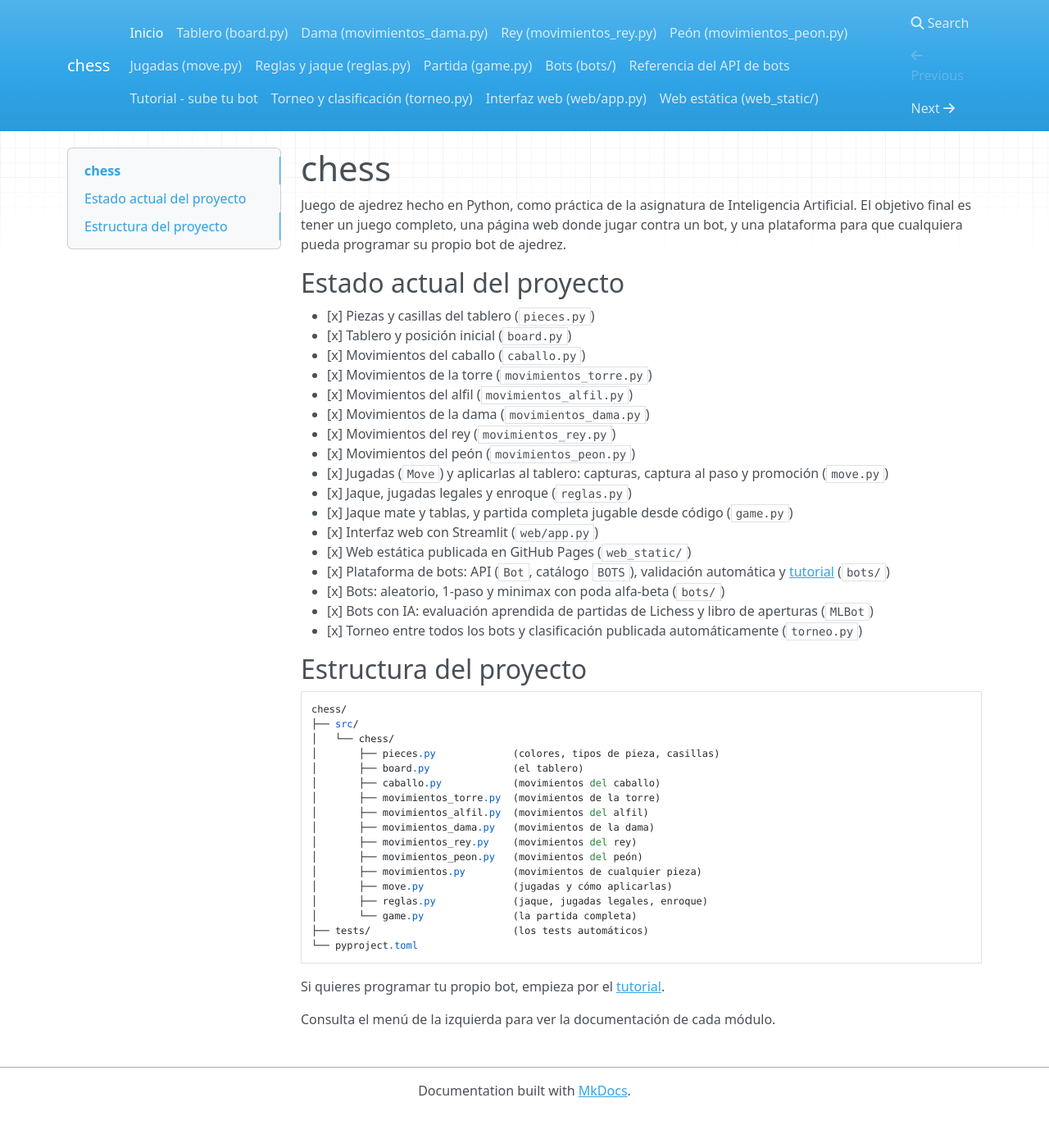
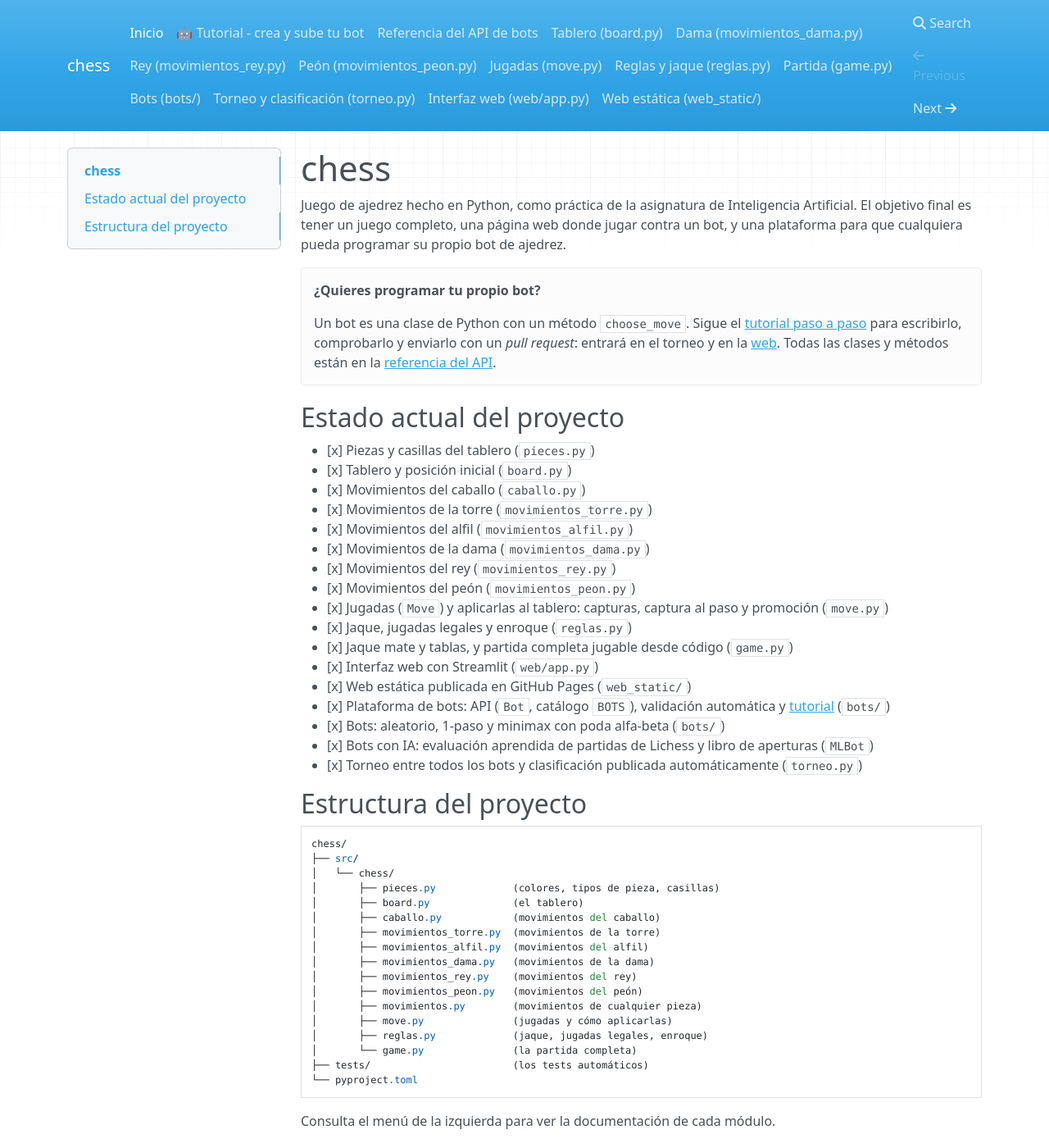
Before and after one commit to danielaagonzalezz/chess, an MkDocs documentation site: the page built from docs/index.md, in a window 1280 px wide and 1400 px high. Shown: the whole window at 82% size. Built offline with MkDocs 1.6.1, drawn with Linux system fonts in a browser that asks for light colours; nearby versions of some CDN libraries.

Commit message:
hacer más visible el tutorial para crear bots y cambios en la documentación (#27)
* Simplificar pieces.py

* Añadir pyproject.toml

* Simplificar test_pieces.py

* Añadir movimientos del caballo

* Añadir contenido a caballo.py

* Añadir test_pieces.py

* Movimientos alfil y tests alfil

* Añadir configuracion de mkdocs

* Añadir configuracion de mkdocs y documentacion del tablero

* Añadir configuracion de mkdocs y readthedocs

* Eliminar archivo de test duplicado

* Añadir CI de tests y __hash__ en Square y Piece

* Añadir movimientos de la dama con tests y docs

* Añadir movimientos del rey con tests y docs

* Añadir movimientos del peón con tests y docs

* Añadir Move y aplicar jugadas con captura al paso y promoción

* Añadir jaque, jugadas legales, enroque, mate/tablas y clase Game

* Añade bots, web (Streamlit y estática) y documentación

* Bot ML: evaluación y libro de aperturas aprendidos de Lichess y motor de búsqueda rápido

* Bot ML: evaluación y libro de aperturas aprendidos de Lichess y motor de búsqueda rápido

* Modo dos jugadores en la web

* Web: mostrar los bots ML y copiar pesos y libro

* Modo bot contra bot en la web

* Validación automática de bots y documentación de la plataforma

* Torneo entre todos los bots y clasificación publicada automáticamente

- src/chess/torneo.py: torneo todos contra todos; cada bot juega en su
  propio proceso, así que un bot que falla, se cuelga o hace una jugada
  ilegal pierde la partida sin romper el torneo. Elo aproximado y salidas
  json, md y html.
- pages.yml: juega el torneo (con caché por código) y publica la
  clasificación en GitHub Pages junto a la web.
- Tests, documentación (docs/torneo.md), README y enlace desde la web.

Co-Authored-By: Claude Sonnet 5.5 <noreply@anthropic.com>
Claude-Session: https://claude.ai/code/session_011HpRunTduf8Km8JGDNwitZ

* Torneo en GitHub Actions: 60 medias jugadas como máximo

* Hacer más visible el tutorial para crear un bot

---------

Co-authored-by: dani <danielacarafala@gmail.com>
Co-authored-by: Claude <noreply@anthropic.com>

````diff
--- a/docs/index.md
+++ b/docs/index.md
@@ -4,6 +4,13 @@ Juego de ajedrez hecho en Python, como práctica de la asignatura de
 Inteligencia Artificial. El objetivo final es tener un juego completo,
 una página web donde jugar contra un bot, y una plataforma para que
 cualquiera pueda programar su propio bot de ajedrez.
+
+!!! tip "¿Quieres programar tu propio bot?"
+    Un bot es una clase de Python con un método `choose_move`. Sigue el
+    [tutorial paso a paso](subir-un-bot.md) para escribirlo, comprobarlo y
+    enviarlo con un *pull request*: entrará en el torneo y en la
+    [web](https://danielaagonzalezz.github.io/chess/). Todas las clases y
+    métodos están en la [referencia del API](api-bots.md).
 
 ## Estado actual del proyecto
 
@@ -47,6 +54,4 @@ chess/
 └── pyproject.toml
 ```
 
-Si quieres programar tu propio bot, empieza por el [tutorial](subir-un-bot.md).
-
 Consulta el menú de la izquierda para ver la documentación de cada módulo.
--- a/mkdocs.yml
+++ b/mkdocs.yml
@@ -1,6 +1,8 @@
 site_name: chess
 nav:
   - Inicio: index.md
+  - "🤖 Tutorial - crea y sube tu bot": subir-un-bot.md
+  - Referencia del API de bots: api-bots.md
   - Tablero (board.py): board.md
   - Dama (movimientos_dama.py): dama.md
   - Rey (movimientos_rey.py): rey.md
@@ -9,8 +11,6 @@ nav:
   - Reglas y jaque (reglas.py): reglas.md
   - Partida (game.py): partida.md
   - Bots (bots/): bots.md
-  - Referencia del API de bots: api-bots.md
-  - "Tutorial - sube tu bot": subir-un-bot.md
   - Torneo y clasificación (torneo.py): torneo.md
   - Interfaz web (web/app.py): web.md
   - Web estática (web_static/): web-estatica.md
````
Also changed, not shown: README.md (+33 -28 lines), 1 other file.
